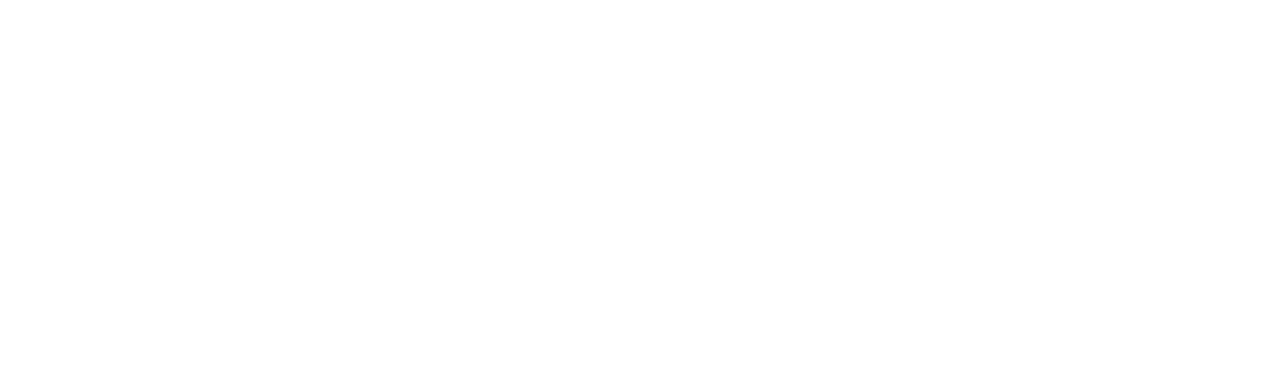
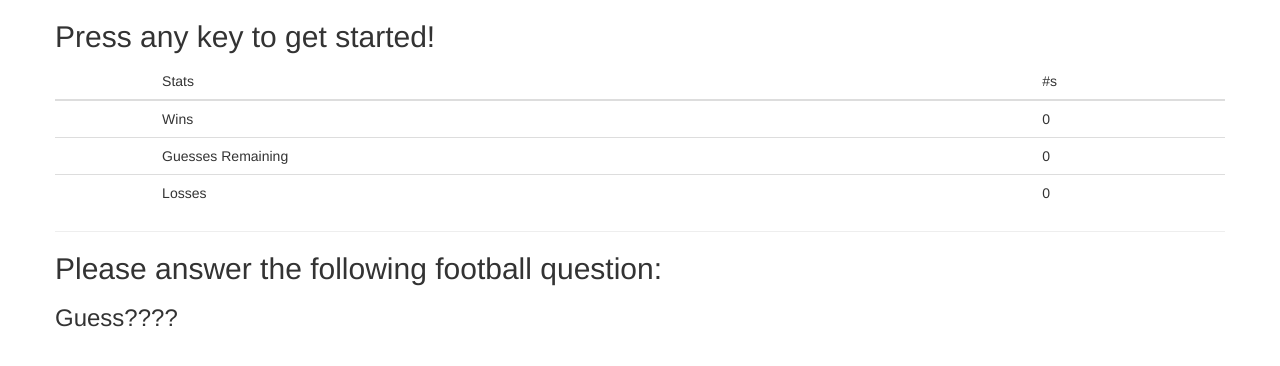
Before and after one commit to acsmoot/Word-Guess-Game, a plain HTML site: page index.html in a window 1280 px wide. Drawn offline with nearby package versions, Linux system fonts and the light colour scheme.

Commit message:
Added functions startGame,getFootballKey,getFootballAnswer. Started maskFootballAnswer

```diff
--- a/assets/javascript/game.js
+++ b/assets/javascript/game.js
@@ -0,0 +1,135 @@
+//Choose a theme for your game!
+//array u ready for some football questions
+var footballQuestions = [
+  "How many years must a player be retired to be eligible for the Pro Football Hall of Fame",
+  "Who had the most rushing yards in the NFL for the 1980's",
+  "What record setting quarterback was the NFL's 82nd draft pick",
+  "What are NFL players required to wear in games",
+  "Who is Da Coach",
+  "When was the Super Bowl Shuffle recorded"
+];
+
+//Array u ready from some football answers
+var footballAnswer = [
+  "Five",
+  "Eric Dickerson",
+  "Joe Montana",
+  "helmets",
+  "Mike Ditka",
+  "1985"
+];
+
+//get the game started
+// start the game
+//give directions to start the game
+var directionsText = document.getElementById("directions-text");
+directionsText.textContent = "Press any key to get started!";
+document.onkeypress = function() {
+  console.log("game has started");
+  directionsText.textContent = "";
+  startGame();
+};
+
+//variables
+var footballQuestion = document.getElementById("footballQuestion-text");
+console.log(footballQuestion);
+
+//choose a random football question
+function startGame() {
+  var randomQuestion =
+    footballQuestions[Math.floor(Math.random() * footballQuestions.length)];
+  console.log(randomQuestion);
+  footballQuestion.textContent =
+    "Please answer the following football question: " + randomQuestion;
+  getFootballKey(randomQuestion);
+}
+//////////
+
+//get the index of the random question as the key
+
+//  var key="Real Name";
+
+//  index=joanOfArcInfoParts.indexOf(key);
+//  var info=joanOfArcInfoValues[index];
+//  console.log(key, index, info);
+//
+/////
+function getFootballKey(randomQuestion) {
+  for (index = 0; index < footballQuestions.length; index++) {
+    if (randomQuestion === footballQuestions[index]) {
+      console.log(index);
+      getFootballAnswer(index);
+    }
+    // else {
+    //   alert("answer was not present in array");
+    // }
+  }
+}
+// then get the answer by looping through football answer with the index matching the random question
+function getFootballAnswer(key) {
+ // var maskedAnswer = "";
+  var answer = footballAnswer[key];
+  //alert(answer);
+  console.log(answer);
+  maskFootballAnswer(answer);
+}
+
+function maskFootballAnswer(answer){
+ //convert answer into a character array
+ // assigned maskedanswer    to characters
+ //Display answer as `**********` or `????????`
+ //    If the word is `madonna`, display it like this when the game starts: `_ _ _ _ _ _ _`.
+var maskedAnswer="";
+var arrayAnswer = [];
+arrayAnswer = answer.toCharArray();
+console.log(arrayAnswer);
+
+
+// using the answer as an array
+// have the array.length be Total number of guesses
+// each guess is logged
+//Letters Already Guessed: (Letters the user has guessed, displayed like `L Z Y H`).
+// /var guessedChars = "";
+// if guess is wrong
+    //guesscounter is decremented unti guesses is 0 then increment loss
+
+//    As the user guesses the correct letters, reveal them: `m a d o _  _ a`
+//if guess is right
+    // guesscounter not decremented
+    // loop through answer and replace maskchar for char in arrayAnswer
+
+
+//no more maskchar then increment wins
+
+
+}
+//Display initall table with zeros
+// (# of times user guessed word correctly).
+var wins = 0;
+var winsText = document.getElementById("wins-text");
+winsText.textContent = +wins;
+
+// (# of times user has lost the game).
+var losses = 0;
+var loseText = document.getElementById("losses-text");
+loseText.textContent = +losses;
+
+//Number of Guesses Remaining: (# of guesses remaining for the user).
+//Decrement from the total number of letters in the answer
+//guesscount will initalize to the total number of characters in the answer
+var guessCount = 0;
+var guessCountText = document.getElementById("guess-remain");
+guessCountText.textContent = +guessCount;
+
+
+//select the element from the DOM
+
+//sat class notes
+//using doucment
+// var asterSpan=document.getElementById("asterisks");
+// console.log(asterSpan);
+// var asterword="";
+//for loop the answer.length
+//add it to the emptyword;
+///asterspan.innertext = asterword;
+//console.log(asterword)
--- a/index.html
+++ b/index.html
@@ -1,15 +1,56 @@
 <!DOCTYPE html>
 <html lang="en">
+
 <head>
     <meta charset="UTF-8">
     <meta name="viewport" content="width=device-width, initial-scale=1.0">
     <meta http-equiv="X-UA-Compatible" content="ie=edge">
-    <title>Guess This Word Game</title>
+    <title>Guess Some Football</title>
+    <link rel="stylesheet " type="text/css " href="assets/css/reset.css ">
+    <link rel="stylesheet " type="text/css " href="assets/css/style.css ">
+    <link rel="stylesheet" href="https://maxcdn.bootstrapcdn.com/bootstrap/3.3.7/css/bootstrap.min.css" />
 </head>
+
 <body>
-    <script>
+    <div class=container>
+        <div class="row">
+            <h2 id="directions-text"></h2>
 
+            <table class="table">
+                <thead>
+                    <tr>
+                        <th scope="col"></th>
+                        <th scope="col">Stats</th>
+                        <th scope="col">#s</th>
+                    </tr>
+                </thead>
+                <tbody>
+                    <tr>
+                        <th scope="row"></th>
+                        <td>Wins</td>
+                        <td id="wins-text"></td>
+                    </tr>
+                    <tr>
+                        <th scope="row"></th>
+                        <td>Guesses Remaining</td>
+                        <td id="guess-remain"></td>
+                    </tr>
+                    <tr>
+                        <th scope="row"></th>
+                        <td>Losses</td>
+                        <td id="losses-text"></td>
+                    </tr>
+                </tbody>
+            </table>
+            <hr>
 
-    </script>
+           <h2 id="footballQuestion-text">Please answer the following football question: </h2>
+
+           <h3 id="footballAnswer-text">Guess????</h3>
+
+        </div>
+        <script src="assets/javascript/game.js" type="text/javascript">
+
+        </script>
 </body>
 </html>
```
